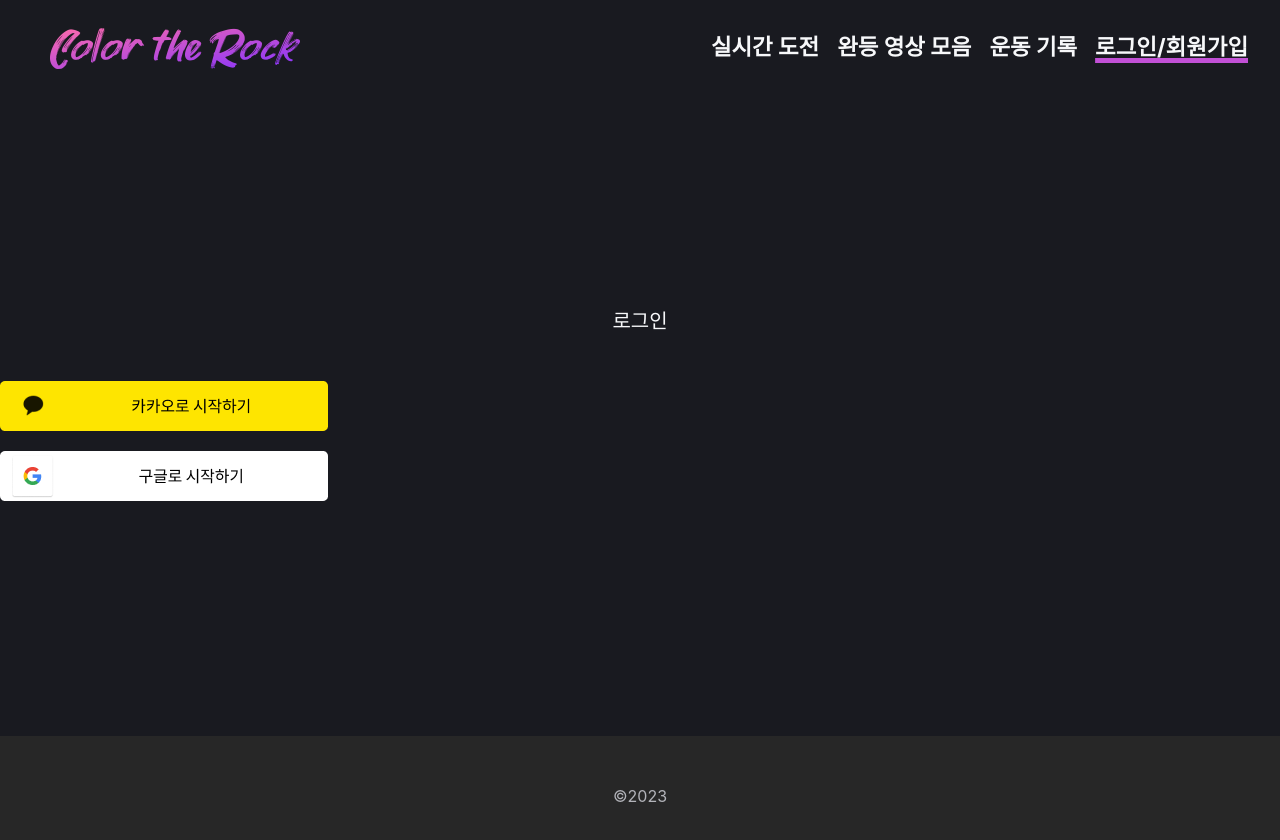
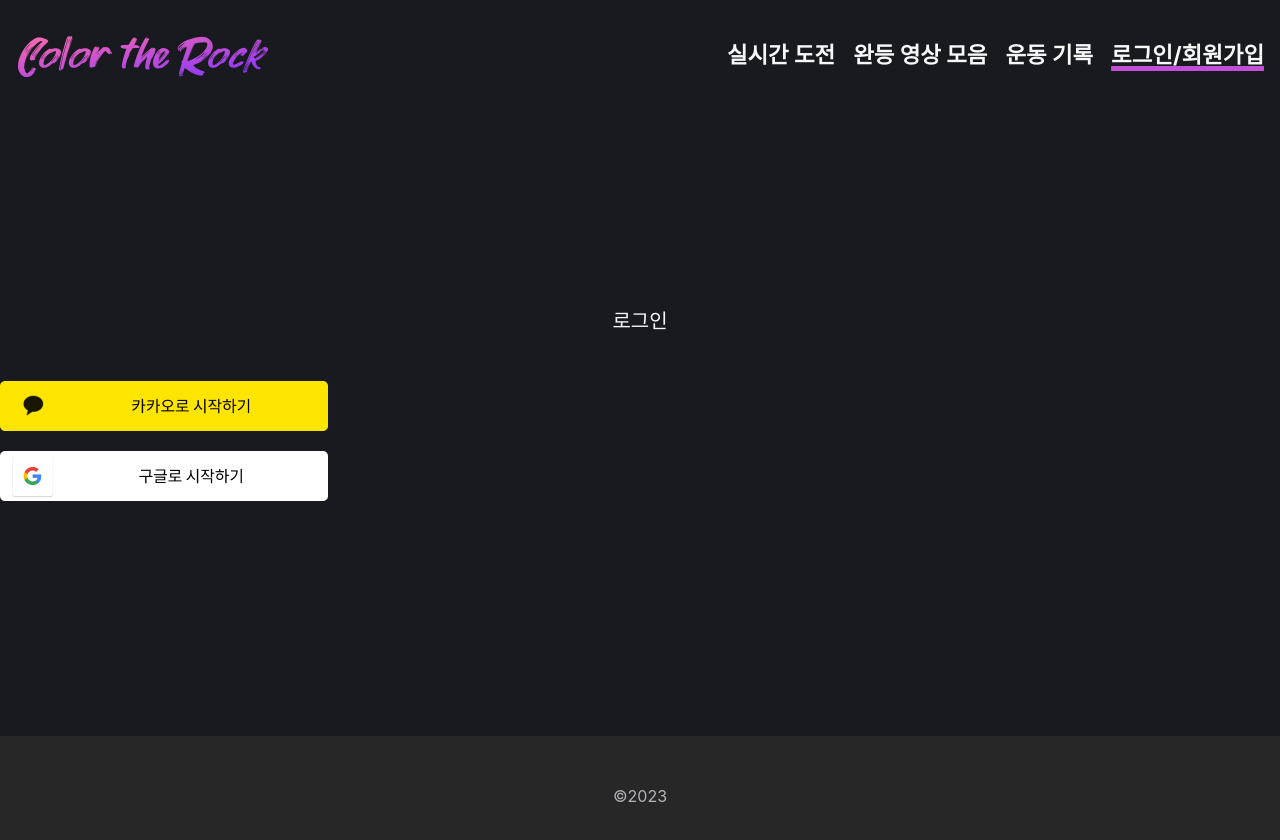
Before and after one commit to Color-the-rock/colortherock, a React (Create React App) app in the folder frontend/color-the-rock-app/: page /login in a window 1280 px wide. Shown: the top 840 px of the page. Built offline with nearby package versions, Linux system fonts and the light colour scheme.

Commit message:
:lipstick: style :
update header UI

```diff
--- a/frontend/color-the-rock-app/src/components/layout/Header/style.js
+++ b/frontend/color-the-rock-app/src/components/layout/Header/style.js
@@ -21,7 +21,7 @@ export const Container = styled.header`
   width: 100%;
   height: 6rem;
   background-color: var(--color-dark);
-  padding: 1rem 2rem;
+  padding: 1rem 1rem 0rem 0rem;
   justify-content: space-between;
   align-items: center;
   @media (max-width: 1070px) {
```
